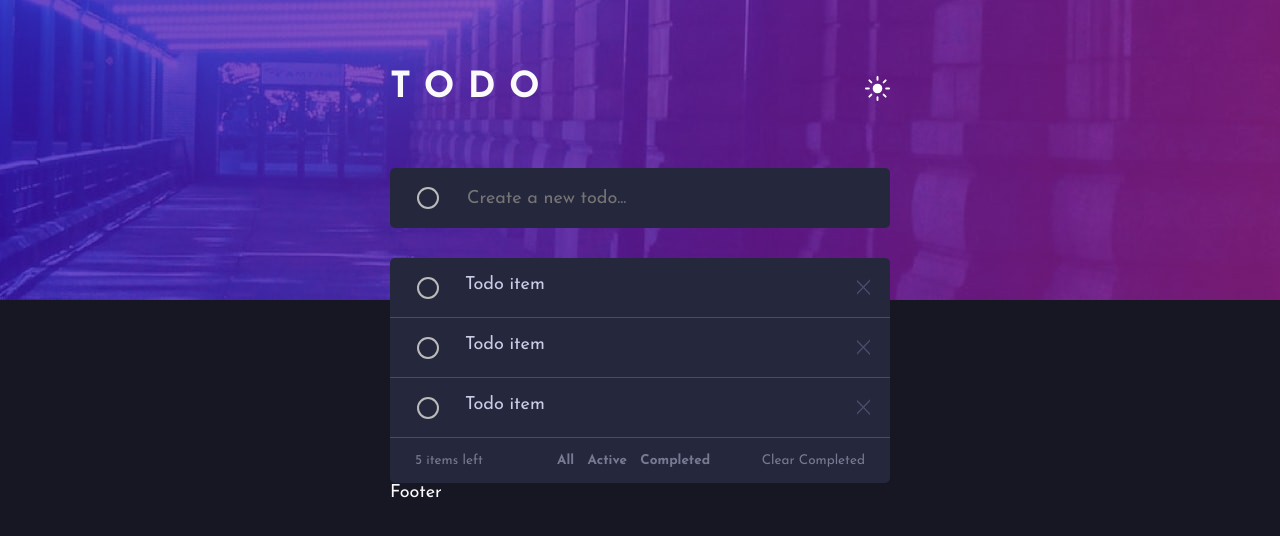
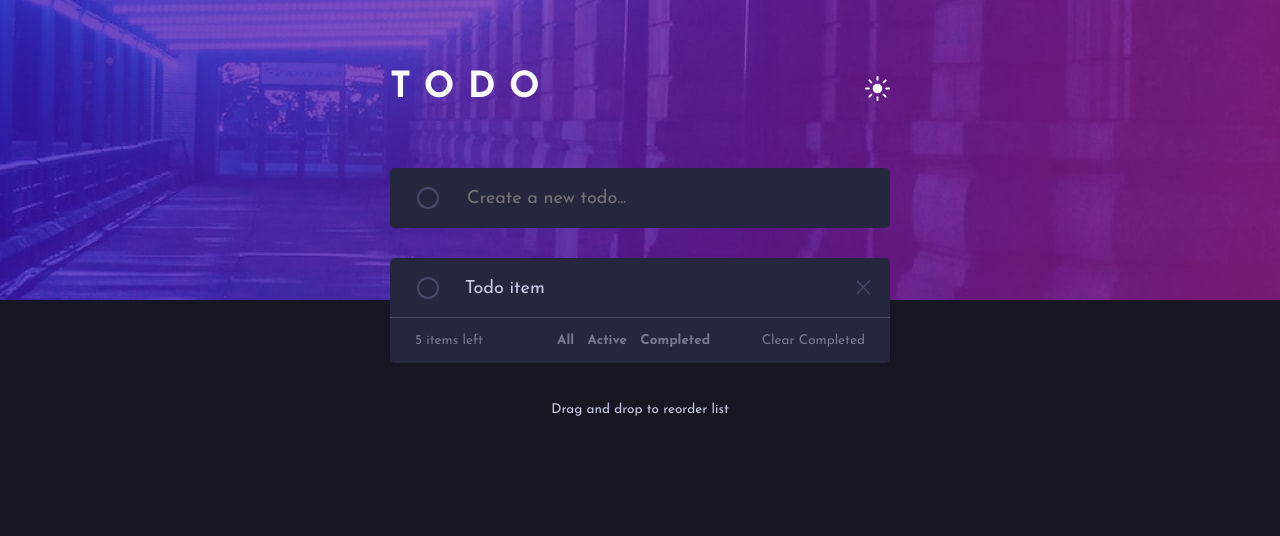
Before and after one commit to jankamon/todo-app-react, a React (Create React App) app: page / in a window 1280 px wide. Shown: the top 536 px of the page. Built offline with nearby package versions, Linux system fonts and the light colour scheme.

Commit message:
visual ready

```diff
--- a/src/Components/AddTodoForm/AddTodoForm.css
+++ b/src/Components/AddTodoForm/AddTodoForm.css
@@ -55,6 +55,6 @@ label.light-theme {
 span.circle {
     height: 1rem;
     width: 1rem;
-    border: 2px solid #bbb;
+    border: 2px solid hsl(235, 19%, 35%);
     border-radius: 50%;
 }
--- a/src/Components/Footer/Footer.css
+++ b/src/Components/Footer/Footer.css
@@ -0,0 +1,13 @@
+div#footer {
+    margin-top: 40px;
+    text-align: center;
+    font-size: 0.75rem;
+}
+
+div.dark-theme {
+    color: hsl(234, 39%, 85%);
+}
+
+div.light-theme {
+    color: hsl(235, 19%, 35%);
+}
--- a/src/Components/Footer/Footer.js
+++ b/src/Components/Footer/Footer.js
@@ -1,7 +1,11 @@
-import React from 'react'
+import React from 'react';
+import './Footer.css';
+import { useTheme } from '../../ThemeContext';
 
 export default function Footer() {
+  const themeStyle = useTheme();
+
   return (
-    <div>Footer</div>
+    <div id='footer' className={themeStyle}>Drag and drop to reorder list</div>
   )
 }
--- a/src/Components/Todos/Todos.css
+++ b/src/Components/Todos/Todos.css
@@ -14,6 +14,7 @@ li {
     box-sizing: border-box;
     width: 100%;
     height: 60px;
+    cursor: grab;
 }
 
 li:first-child {
@@ -38,12 +39,24 @@ span.todo-button {
     margin-right: 5.3%;
 }
 
-span.todo-button:hover {
-    border-color: hsl(192, 100%, 67%);
+li.dark-theme span.todo-button:hover {
+    background: linear-gradient(hsl(235, 24%, 19%), hsl(235, 24%, 19%)) padding-box,
+                linear-gradient(135deg, hsl(192, 100%, 67%), hsl(280, 87%, 65%)) border-box;
+    border-radius: 50%;
+    border: 2px solid transparent;
+}
+
+li.light-theme span.todo-button:hover {
+    background: linear-gradient(hsl(0, 0%, 98%), hsl(0, 0%, 98%)) padding-box,
+                linear-gradient(135deg, hsl(192, 100%, 67%), hsl(280, 87%, 65%)) border-box;
+    border-radius: 50%;
+    border: 2px solid transparent;
 }
 
 span.todo-text {
     width: 75%;
+    height: 1rem;
+    cursor: grab;
 }
 
 span.remove-button {
--- a/src/Components/Todos/Todos.js
+++ b/src/Components/Todos/Todos.js
@@ -7,9 +7,14 @@ export default function TodosList() {
 
   return (
     <ul>
-      <li className={themeStyle}><span className="circle todo-button"></span><span className='todo-text'>Todo item</span><span className="remove-button"></span></li>
-      <li className={themeStyle}><span className="circle todo-button"></span><span className='todo-text'>Todo item</span><span className="remove-button"></span></li>
-      <li className={themeStyle}><span className="circle todo-button"></span><span className='todo-text'>Todo item</span><span className="remove-button"></span></li>
+      <li className={themeStyle}>
+        <span className="circle todo-button" >
+          <span className='inner-circle'>
+          </span>
+        </span>
+        <span className='todo-text'>Todo item</span>
+        <span className="remove-button"></span>
+      </li>
     </ul>
   )
 }
--- a/src/Components/TodosOptions/TodosOptions.css
+++ b/src/Components/TodosOptions/TodosOptions.css
@@ -18,6 +18,16 @@ div#todos-options.dark-theme {
     background-color: hsl(235, 24%, 19%);
 }
 
+div#todos-options.light-theme {
+    color: hsl(234, 11%, 52%);
+    background-color: hsl(0, 0%, 98%);
+}
+
+div#items-left {
+    cursor: default;
+}
+
+
 div#filter-options {
     display: flex;
     box-sizing: border-box;
@@ -26,3 +36,35 @@ div#filter-options {
     font-weight: 700;
     margin-left: 5%;
 }
+
+#all, #active, #completed, #clear-completed {
+    cursor: pointer;
+}
+
+div#all.dark-theme,
+div#active.dark-theme,
+div#completed.dark-theme,
+div#clear-completed.dark-theme {
+    color: inherit;
+}
+
+div#all.dark-theme:hover,
+div#active.dark-theme:hover,
+div#completed.dark-theme:hover,
+div#clear-completed.dark-theme:hover {
+    color: hsl(236, 33%, 92%);
+}
+
+div#all.light-theme,
+div#active.light-theme,
+div#completed.light-theme,
+div#clear-completed.light-theme {
+    color: inherit;
+}
+
+div#all.light-theme:hover,
+div#active.light-theme:hover,
+div#completed.light-theme:hover,
+div#clear-completed.light-theme:hover {
+    color: hsl(235, 19%, 35%);
+}
--- a/src/Components/TodosOptions/TodosOptions.js
+++ b/src/Components/TodosOptions/TodosOptions.js
@@ -9,11 +9,11 @@ export default function TodosOptions() {
     <div id='todos-options' className={themeStyle}>
       <div id='items-left'>5 items left</div>
       <div id='filter-options'>
-        <div>All</div>
-        <div>Active</div>
-        <div>Completed</div>
+        <div className={themeStyle} id='all'>All</div>
+        <div className={themeStyle} id='active'>Active</div>
+        <div className={themeStyle} id='completed'>Completed</div>
       </div>
-      <div id='clear-completed'>Clear Completed</div>
+      <div className={themeStyle} id='clear-completed'>Clear Completed</div>
     </div>
   )
 }
```
